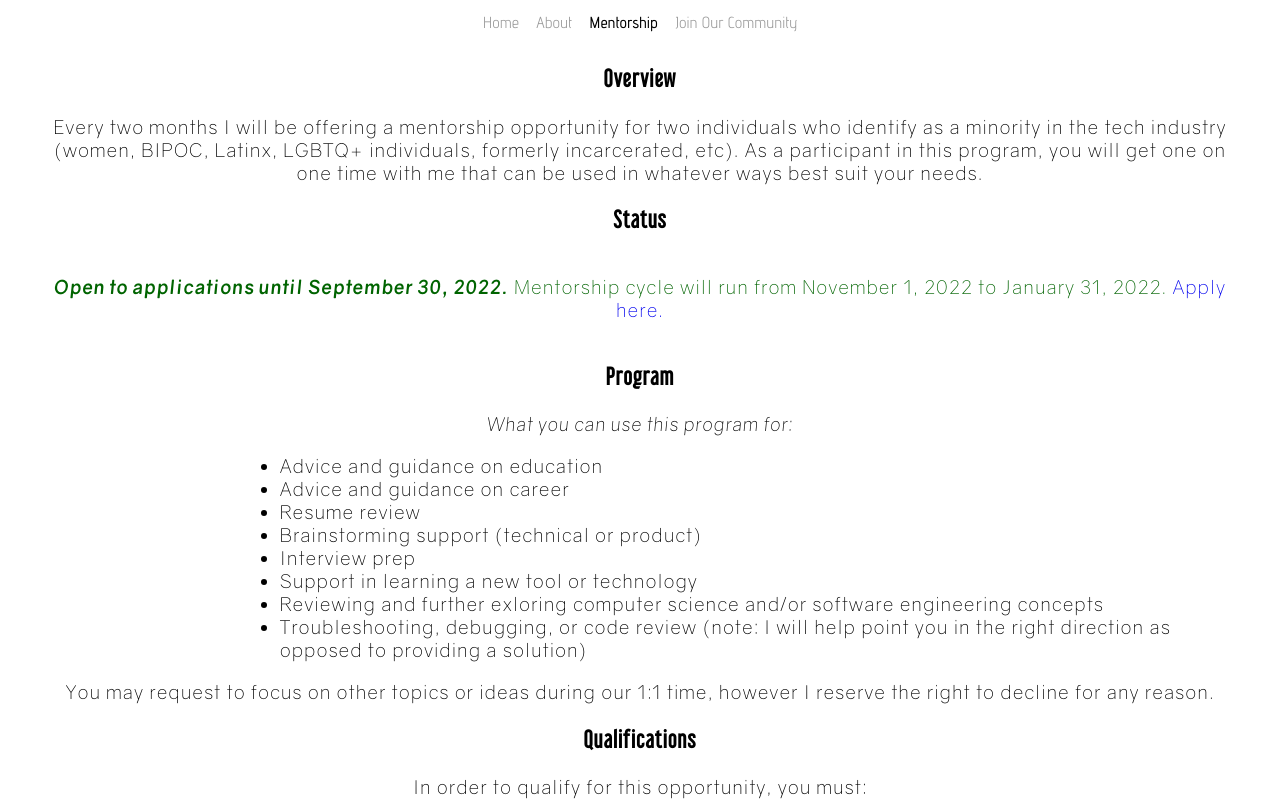
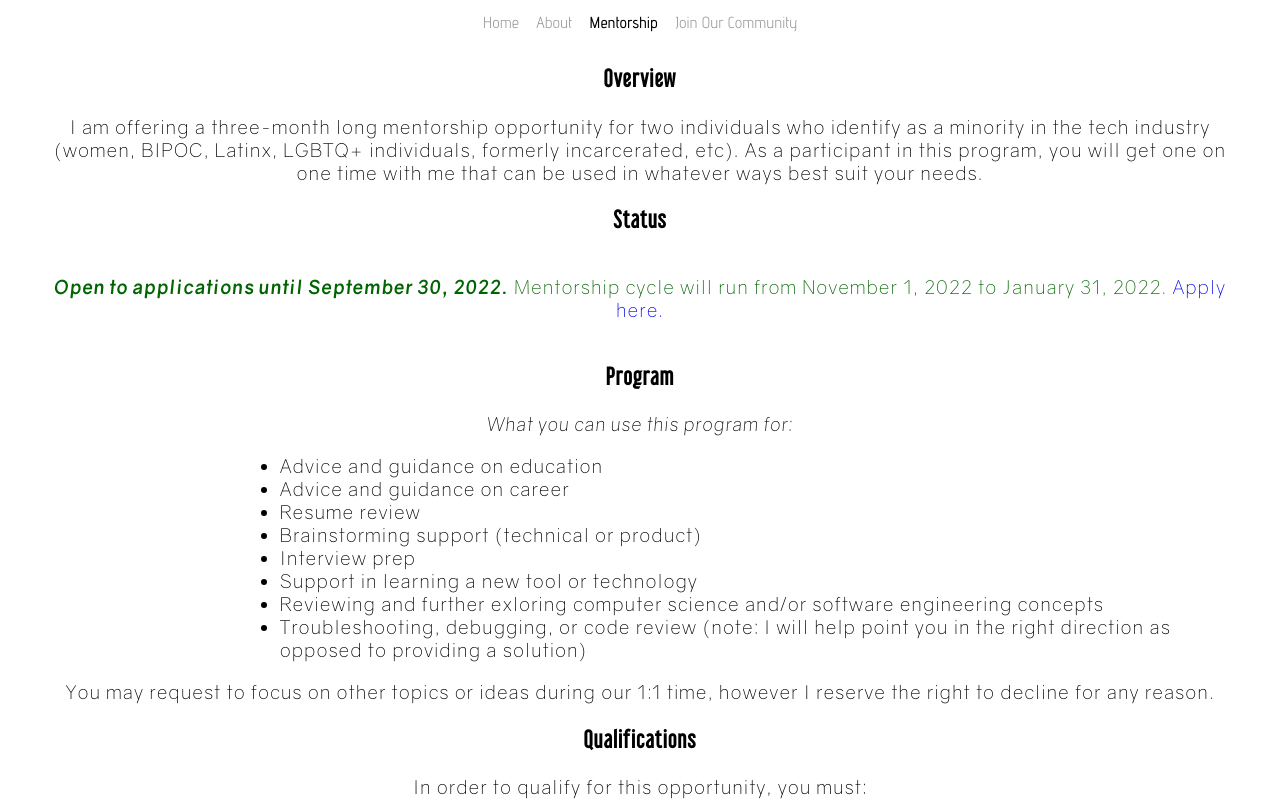
Before and after one commit to samahmajadla/samahmajadla.github.io, a SvelteKit app: page /mentorship in a window 1280 px wide. Shown: the top 801 px of the page. Built offline with nearby package versions, Linux system fonts and the light colour scheme.

Commit message:
more date changes

```diff
--- a/src/routes/mentorship/+page.svelte
+++ b/src/routes/mentorship/+page.svelte
@@ -1,6 +1,6 @@
 <div id="mentorship" class="details container">
 	<h3>Overview</h3>
-	Every two months I will be offering a mentorship opportunity for two individuals who identify as a
+	I am offering a three-month long mentorship opportunity for two individuals who identify as a
 	minority in the tech industry (women, BIPOC, Latinx, LGBTQ+ individuals, formerly incarcerated, etc).
 	As a participant in this program, you will get one on one time with me that can be used in whatever
 	ways best suit your needs.
```
Also changed, not shown: 24 other files (tests, documents, lock files or other folders).
